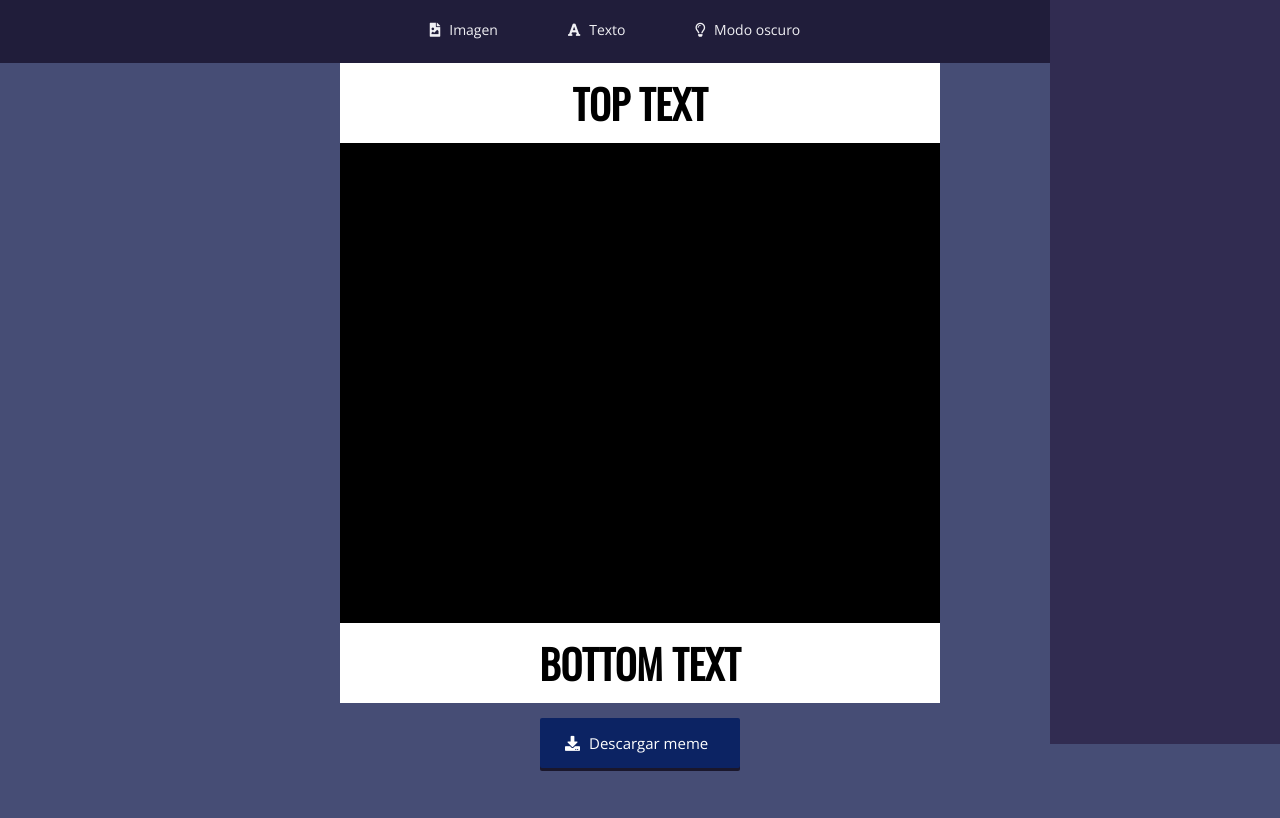
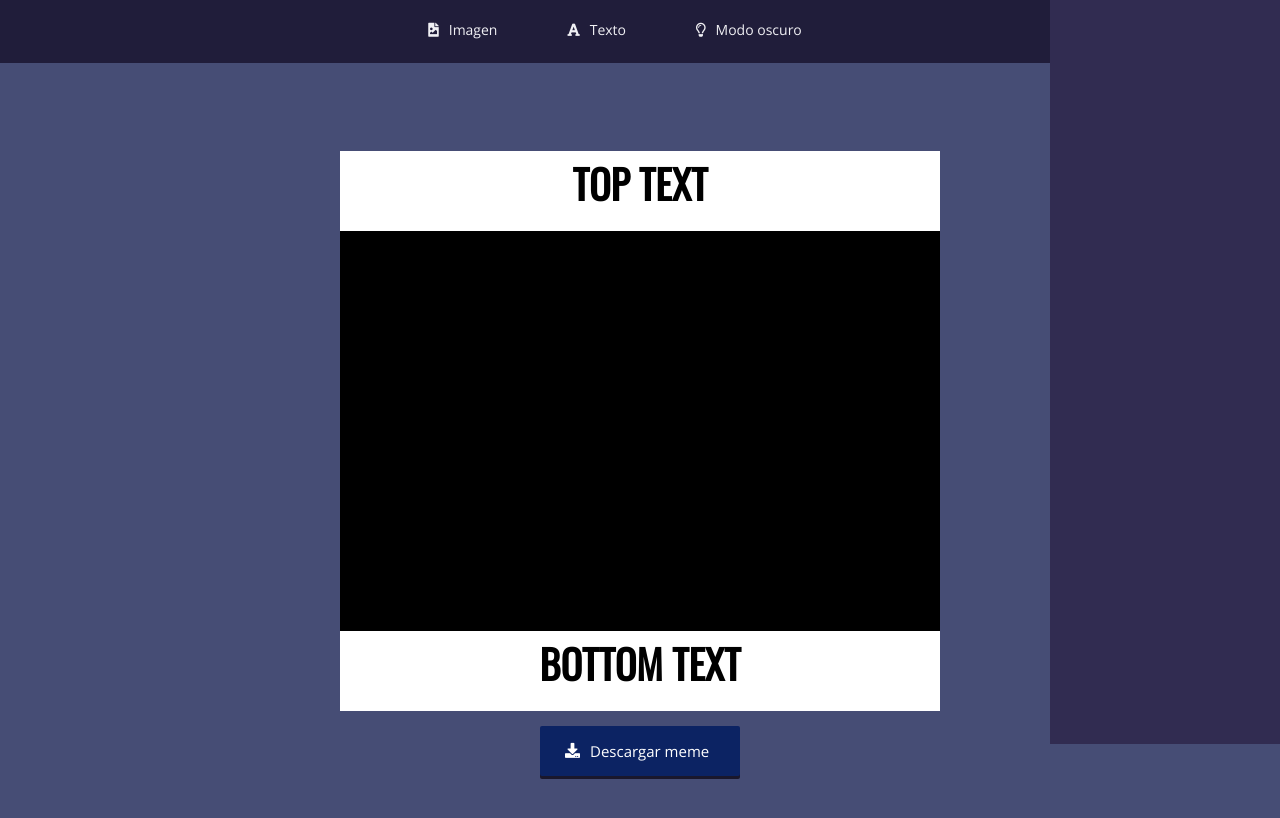
Before and after one commit to Pame-85/Generador-de-memes, a plain HTML site: page index.html in a window 1280 px wide. Shown: the part 56-874 px from the top of the page. Drawn offline with nearby package versions, Linux system fonts and the light colour scheme.

Commit message:
Cambios en github

```diff
--- a/style.css
+++ b/style.css
@@ -116,7 +116,7 @@ display:none ;
     flex-wrap: wrap;
     margin-bottom: 5px;
     justify-content: center;
-   /* background-color: coral;*/
+
   }
 
 
@@ -154,13 +154,13 @@ display:none ;
   display:flex;
   flex-grow: 1;
   flex-direction: column;
-  padding: 0 20px;
+  padding: 0px 15px;
   margin-left:auto;
   margin-right:auto;
   justify-content: center;
   align-items: center;
   width:70%;
-  height:auto;
+  height:100vh;
 
  background-color:var(--fondoPrimarioOscuro);
 }
@@ -181,13 +181,13 @@ display:none ;
 .top-text, .bottom-text, .top-input{
 
   width:100%;
-  height:auto;
- padding:10px;
+  height:10vh;
+ padding:2px;
 }
 .center-text{
   display: flex;
   width: 100%;
-  height:60vh;
+  height:50vh;
   padding:20%;
  background-color: black;
 }
@@ -214,7 +214,7 @@ display:none ;
 
   }
   .fa, .fas,.far {
-    margin-right:9px ;
+    margin-right:10px ;
 
 
 }
```
